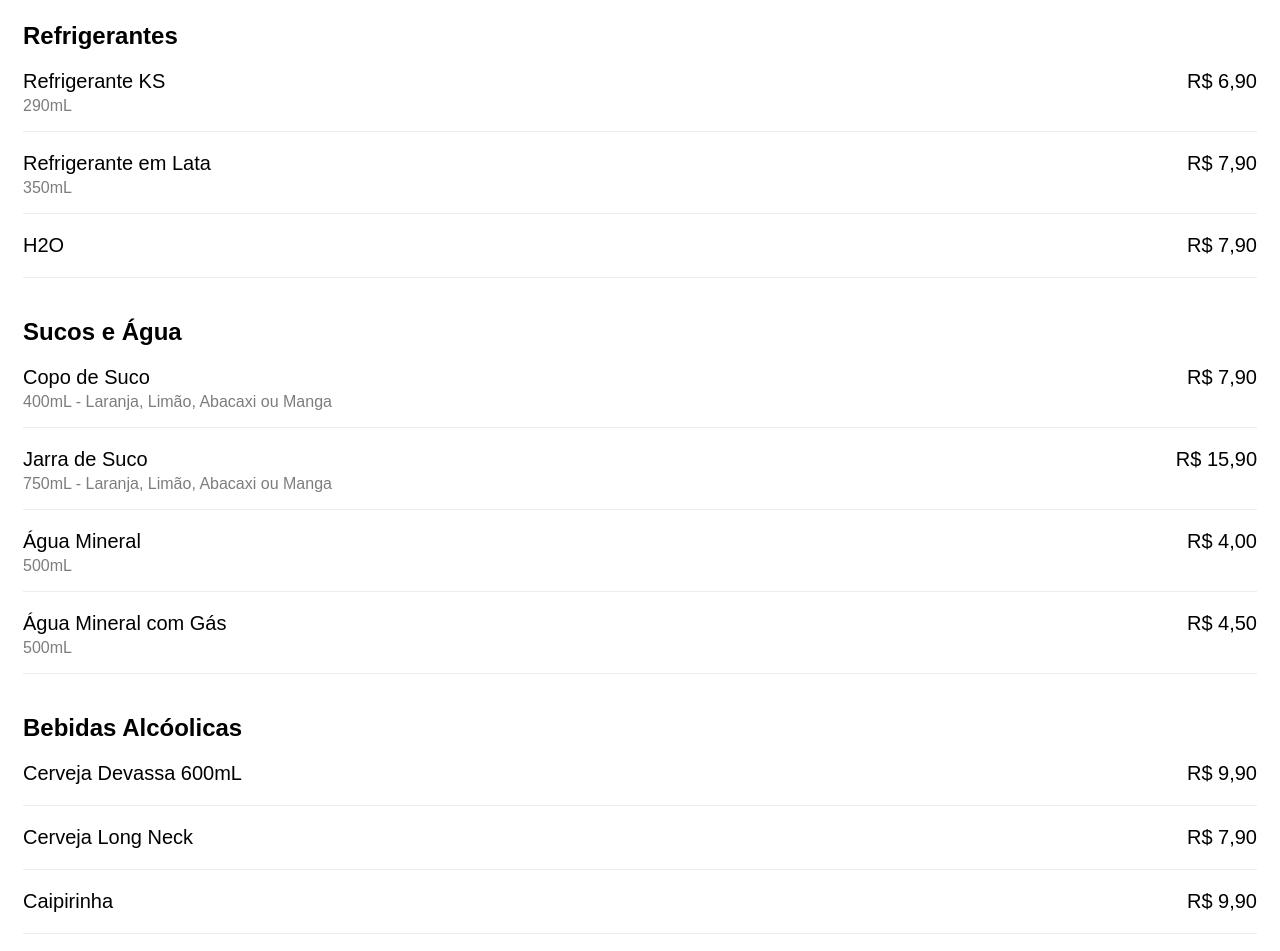
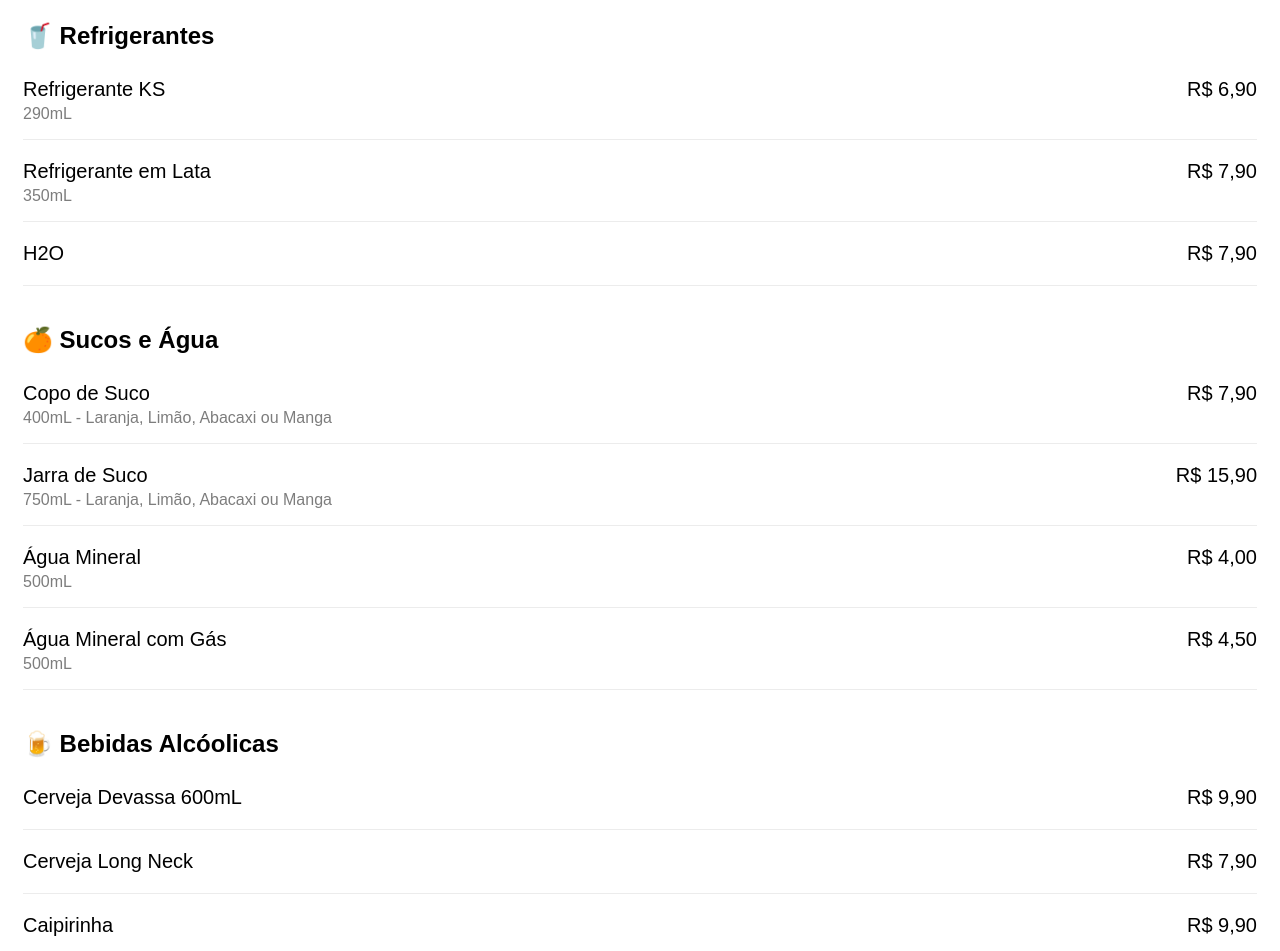
Before and after one commit to ajsaraujo/menu-rei-da-picanha, a plain HTML site: page index.html in a window 1280 px wide. Shown: the part 816-1767 px from the top of the page. Drawn offline with Linux system fonts and the light colour scheme.

Commit message:
Add emojis to the section headers

```diff
--- a/index.html
+++ b/index.html
@@ -15,7 +15,7 @@
 
     <div class="items">
         <section class="menu-section">
-            <h2 class="section-header">Refrigerantes</h2>
+            <h2 class="section-header">🥤 Refrigerantes</h2>
 
             <div class="item">
                 <div class="description">
@@ -42,7 +42,7 @@
 
         <section class="menu-section">
 
-            <h2 class="section-header">Sucos e Água</h2>
+            <h2 class="section-header">🍊 Sucos e Água</h2>
 
             <div class="item">
                 <div class="description">
@@ -80,7 +80,7 @@
 
         <section class="menu-section">
 
-            <h2 class="section-header">Bebidas Alcóolicas</h2>
+            <h2 class="section-header">🍺 Bebidas Alcóolicas</h2>
 
             <div class="item">
                 <p class="name">Cerveja Devassa 600mL</p>
--- a/styles.css
+++ b/styles.css
@@ -17,7 +17,7 @@ body {
 }
 
 .section-header {
-  margin-bottom: 0;
+  margin-bottom: 8px;
 }
 
 .item {
```
